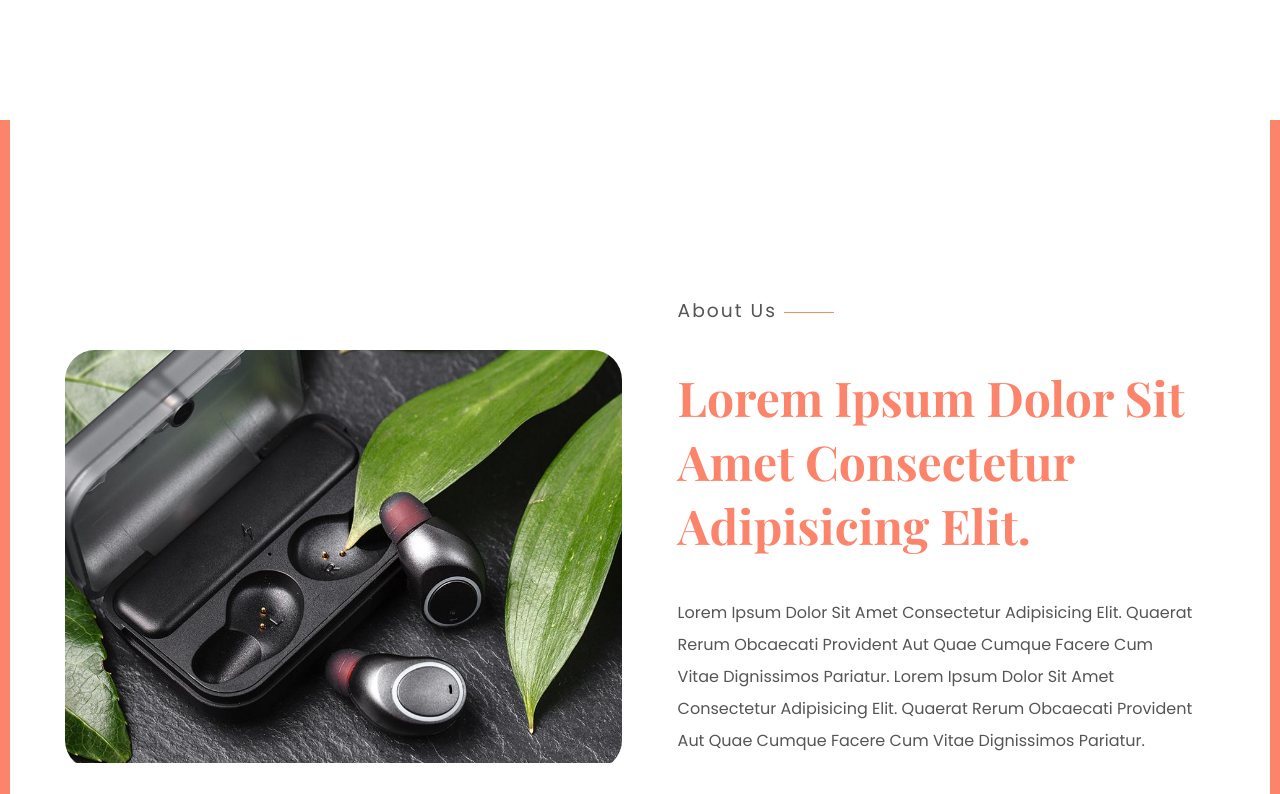
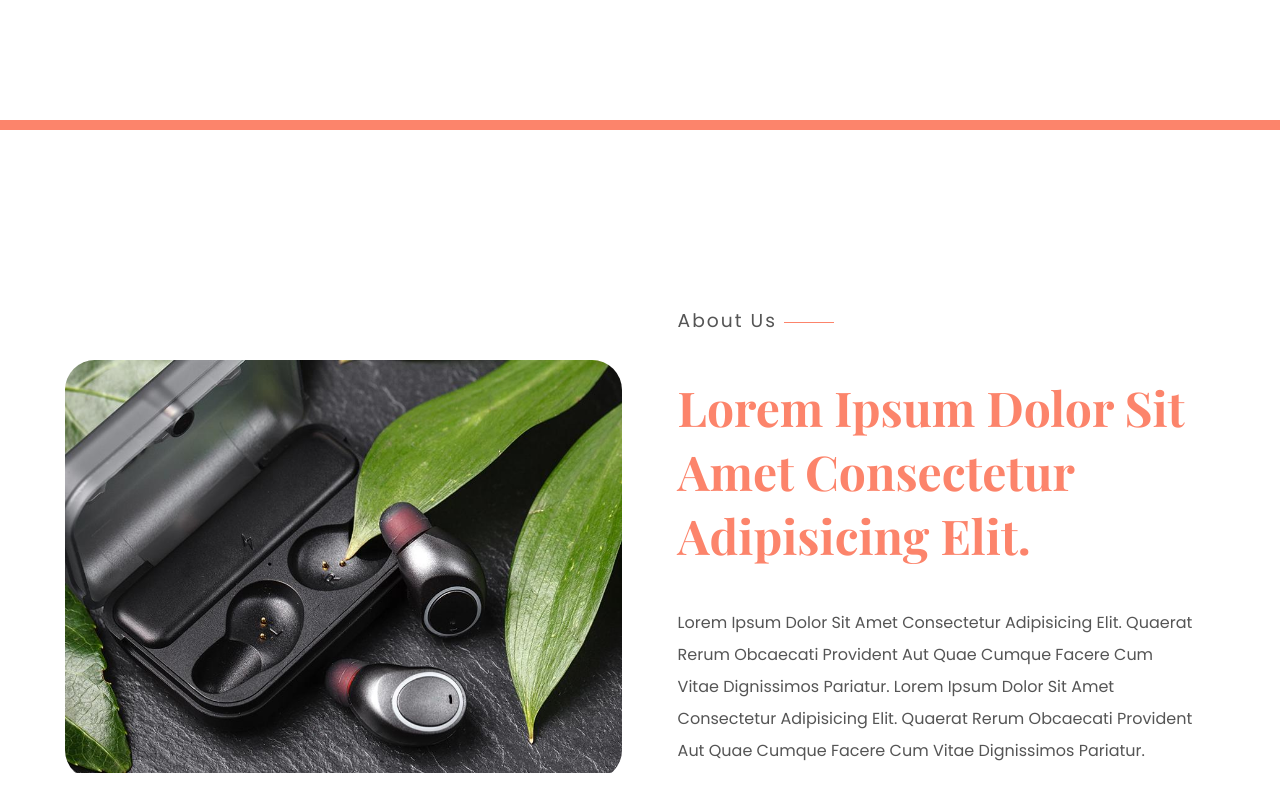
Before and after one commit to hodasalah/Landing-Page, a plain HTML site: page index.html in a window 1280 px wide. Shown: the part 840-1634 px from the top of the page. Drawn offline with nearby package versions, Linux system fonts and the light colour scheme; a web font is replaced by a local one.

Commit message:
Update style.css

```diff
--- a/css/style.css
+++ b/css/style.css
@@ -135,10 +135,7 @@ section {
 }
 
 section.active {
-	border: 10px solid var(--mainColor);
-	border-top:0;
-	border-bottom:0;
-
+	border-top: 10px solid var(--mainColor);
 }
 
 .container {
```
